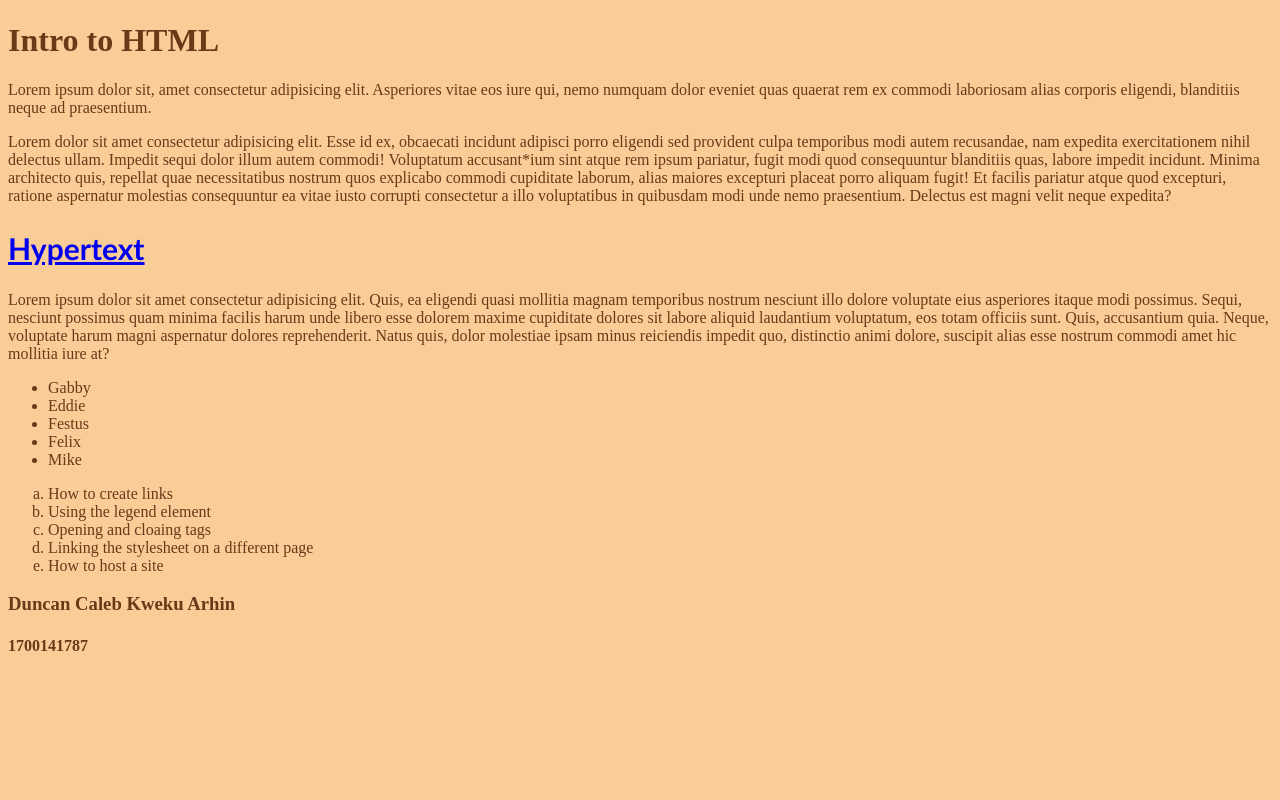
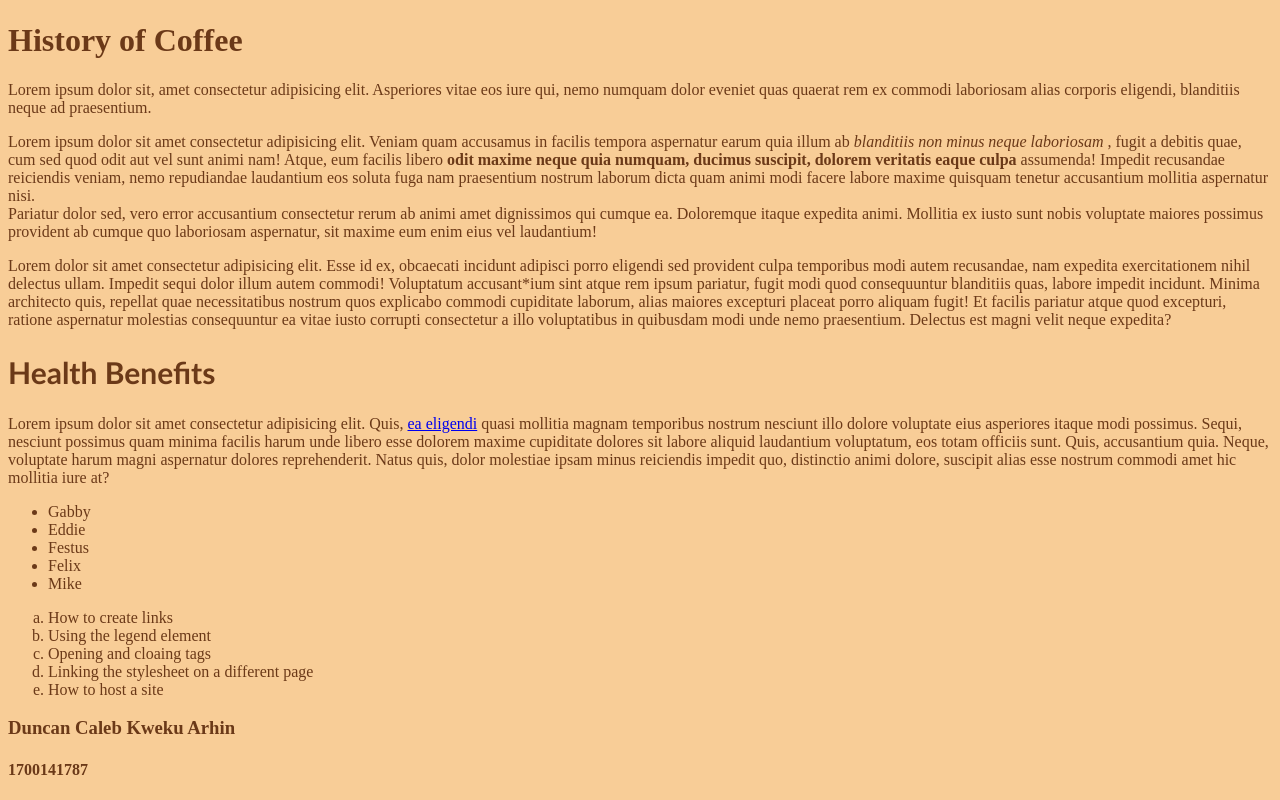
Before and after one commit to Kweku-Arhin/Class-project, a plain HTML site: page Try project in class/index.html in a window 1280 px wide. Shown: the part 109-909 px from the top of the page. Before the commit the page ends 800 px from the top, so only its background shows below. Drawn offline with Linux system fonts and the light colour scheme.

Commit message:
Index Change

```diff
--- a/Try project in class/index.html
+++ b/Try project in class/index.html
@@ -19,14 +19,15 @@
 
 
 
-    <h1>Intro to HTML</h1>
+    <h1>History of Coffee</h1>
     <p>Lorem ipsum dolor sit, amet consectetur adipisicing elit. Asperiores vitae eos iure qui, nemo numquam dolor eveniet quas quaerat rem ex commodi laboriosam alias corporis eligendi, blanditiis neque ad praesentium.</p>
+    <p>Lorem ipsum dolor sit amet consectetur adipisicing elit. Veniam quam accusamus in facilis tempora aspernatur earum quia illum ab <em>blanditiis non minus neque laboriosam</em> , fugit a debitis quae, cum sed quod odit aut vel sunt animi nam! Atque, eum facilis libero <b>odit maxime neque quia numquam, ducimus suscipit, dolorem veritatis eaque culpa</b>  assumenda! Impedit recusandae reiciendis veniam, nemo repudiandae laudantium eos soluta fuga nam praesentium nostrum laborum dicta quam animi modi facere labore maxime quisquam tenetur accusantium mollitia aspernatur nisi. <br>Pariatur dolor sed, vero error accusantium consectetur rerum ab animi amet dignissimos qui cumque ea. Doloremque itaque expedita animi. Mollitia ex iusto sunt nobis voluptate maiores possimus provident ab cumque quo laboriosam aspernatur, sit maxime eum enim eius vel laudantium!</p>
     <div>
         Lorem dolor sit amet consectetur adipisicing elit. Esse id ex, obcaecati incidunt adipisci porro eligendi sed provident culpa temporibus modi autem recusandae, nam expedita exercitationem nihil delectus ullam. Impedit sequi dolor illum autem commodi! Voluptatum accusant*ium sint atque rem ipsum pariatur, fugit modi quod consequuntur blanditiis quas, labore impedit incidunt. Minima architecto quis, repellat quae necessitatibus nostrum quos explicabo commodi cupiditate laborum, alias maiores excepturi placeat porro aliquam fugit! Et facilis pariatur atque quod excepturi, ratione aspernatur molestias consequuntur ea vitae iusto corrupti consectetur a illo voluptatibus in quibusdam modi unde nemo praesentium. Delectus est magni velit neque expedita?
     </div>
     <section>
-        <h2><a href="hypertext">Hypertext </a></h2>
-        <p>Lorem ipsum dolor sit amet consectetur adipisicing elit. Quis, ea eligendi quasi mollitia magnam temporibus nostrum nesciunt illo dolore voluptate eius asperiores itaque modi possimus. Sequi, nesciunt possimus quam minima facilis harum unde libero esse dolorem maxime cupiditate dolores sit labore aliquid laudantium voluptatum, eos totam officiis sunt. Quis, accusantium quia. Neque, voluptate harum magni aspernatur dolores reprehenderit. Natus quis, dolor molestiae ipsam minus reiciendis impedit quo, distinctio animi dolore, suscipit alias esse nostrum commodi amet hic mollitia iure at?</p>
+        <h2>Health Benefits</h2>
+        <p>Lorem ipsum dolor sit amet consectetur adipisicing elit. Quis, <a href="hypertext">ea eligendi</a> quasi mollitia magnam temporibus nostrum nesciunt illo dolore voluptate eius asperiores itaque modi possimus. Sequi, nesciunt possimus quam minima facilis harum unde libero esse dolorem maxime cupiditate dolores sit labore aliquid laudantium voluptatum, eos totam officiis sunt. Quis, accusantium quia. Neque, voluptate harum magni aspernatur dolores reprehenderit. Natus quis, dolor molestiae ipsam minus reiciendis impedit quo, distinctio animi dolore, suscipit alias esse nostrum commodi amet hic mollitia iure at?</p>
     </section>
     <section>
         <ul>
```
